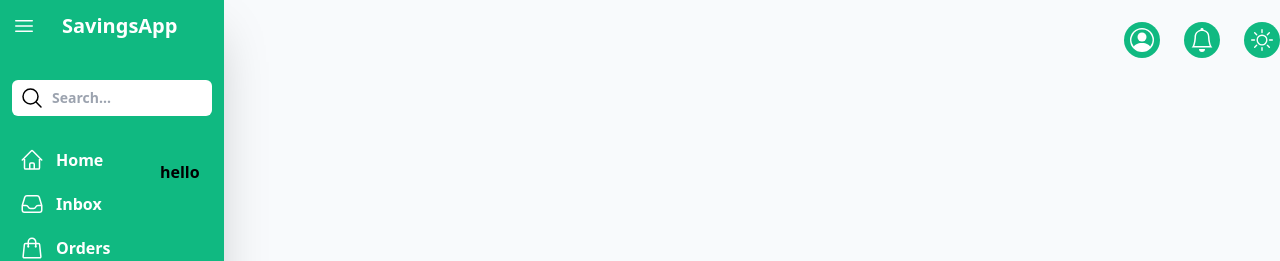
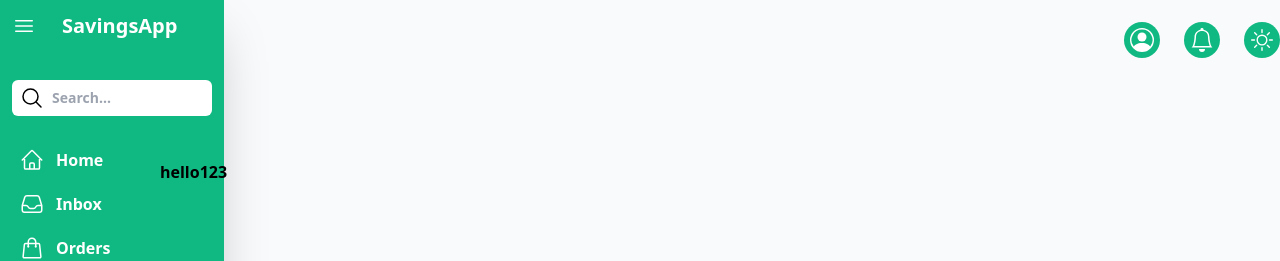
Before and after one commit to Billaraslalo/testSavings, a Nuxt app: page / in a window 1280 px wide. Shown: the top 261 px of the page. Built offline with nearby package versions, Linux system fonts and the light colour scheme.

Commit message:
test developer branch

```diff
--- a/pages/index.vue
+++ b/pages/index.vue
@@ -1,7 +1,7 @@
 <template>
 <div>
 <div class="fixed flex top-40 left-40">
-  hello
+  hello123
 </div>
 </div>
 </template>
```
